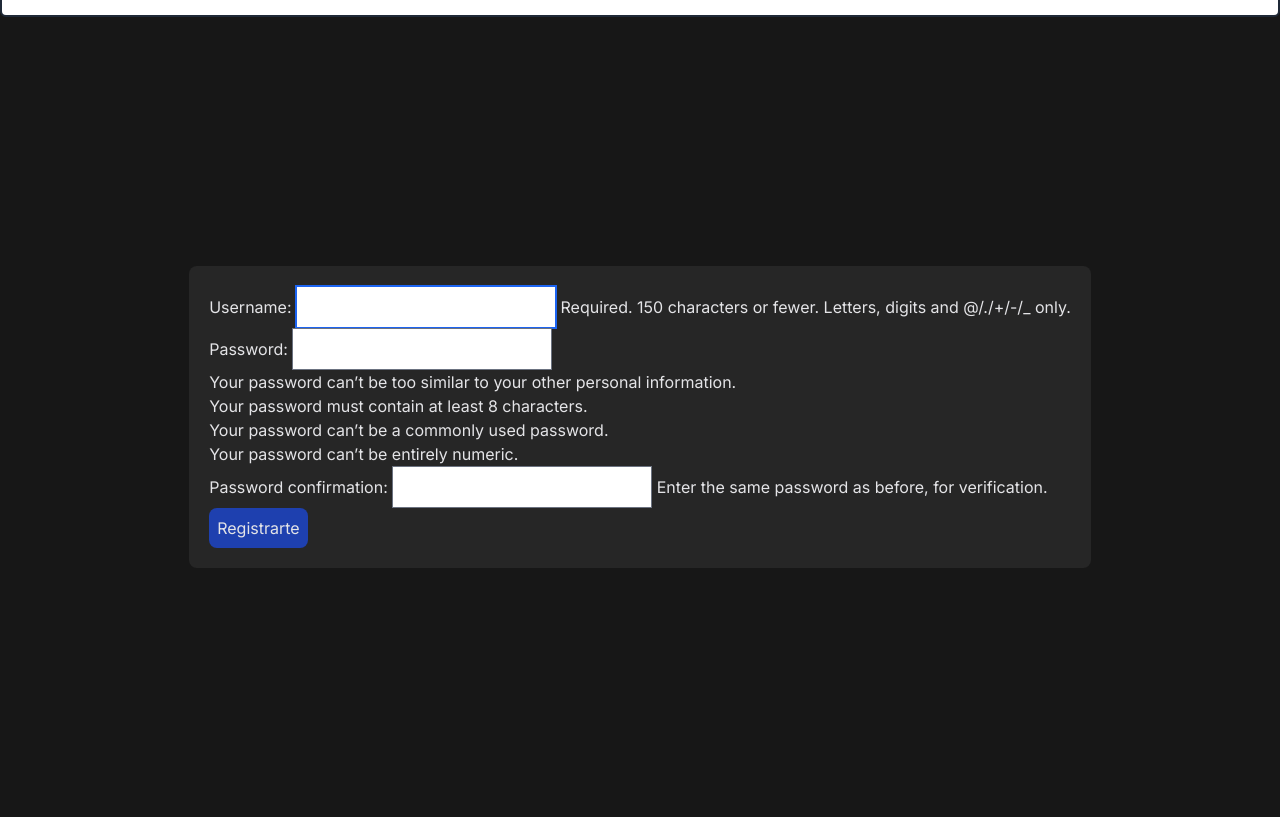
After one commit to Yoru-cyber/Manga_Review, a Django app: page /mangas/signup/ in a window 1280 px wide. The commit adds this page. Shown: the part 319-1136 px from the top of the page. Run offline with Django 5.2, Linux system fonts and the light colour scheme; some libraries are stand-ins or nearby versions.

Commit message:
added signing up and login and modified navbar to display the current status

```diff
--- a/mangas/templates/mangas/base.html
+++ b/mangas/templates/mangas/base.html
@@ -19,6 +19,15 @@
     <title>Manga Review</title>
   </head>
   <body class="font-['Inter'] bg-neutral-900 text-zinc-200">
+      {% if messages %}
+  {% for message in messages %}
+
+  <script>
+    alert("{{ message }}");
+  </script>
+
+  {% endfor %}
+  {% endif %}
     {% include "./navbar.html" %} {% block layout %} {% endblock %}
   </body>
 </html>
--- a/mangas/templates/mangas/navbar.html
+++ b/mangas/templates/mangas/navbar.html
@@ -175,20 +114,22 @@
             >Services</a
           >
         </li>
+        {%if request.user.is_authenticated%}
+        <li>
+          <a href="#" class="block py-2 px-3 text-gray-900 rounded hover:bg-gray-100 md:hover:bg-transparent md:border-0 md:hover:text-blue-700 md:p-0 dark:text-white md:dark:hover:text-blue-500 dark:hover:bg-gray-700 dark:hover:text-white md:dark:hover:bg-transparent">{{request.user}}</a>
+        </li>
+          <li>
+          <a href="{% url 'logout' %}" class="block py-2 px-3 text-gray-900 rounded hover:bg-gray-100 md:hover:bg-transparent md:border-0 md:hover:text-blue-700 md:p-0 dark:text-white md:dark:hover:text-blue-500 dark:hover:bg-gray-700 dark:hover:text-white md:dark:hover:bg-transparent">Cerrar Sesión</a>
+        </li>
+        {%else%}
         <li>
           <a
-            href="#"
+            href="{% url 'login' %}"
             class="block py-2 px-3 text-gray-900 rounded hover:bg-gray-100 md:hover:bg-transparent md:border-0 md:hover:text-blue-700 md:p-0 dark:text-white md:dark:hover:text-blue-500 dark:hover:bg-gray-700 dark:hover:text-white md:dark:hover:bg-transparent"
-            >Pricing</a
+            >Usuario anónimo</a
           >
         </li>
-        <li>
-          <a
-            href="#"
-            class="block py-2 px-3 text-gray-900 rounded hover:bg-gray-100 md:hover:bg-transparent md:border-0 md:hover:text-blue-700 md:p-0 dark:text-white md:dark:hover:text-blue-500 dark:hover:bg-gray-700 dark:hover:text-white md:dark:hover:bg-transparent"
-            >Contact</a
-          >
-        </li>
+        {%endif%}
       </ul>
     </div>
   </div>
--- /dev/null
+++ b/mangas/templates/mangas/signup.html
@@ -0,0 +1,50 @@
+{% extends "./layouts/centered.html" %} {% block content %}
+<form action="" method="POST" class="bg-neutral-800 rounded-lg p-5">
+  {% csrf_token %} {{form.as_p}}
+  <input
+    type="submit"
+    class="button p-2 bg-blue-800 rounded-lg transform hover:bg-blue-900 duration-300 cursor-pointer"
+    value="Registrarte"
+  />
+</form>
+{%endblock%} {% comment %}
+<ul class="flex flex-col justify-center items-center p-5 place-items-baseline">
+  <li class="flex flex-col p-2">
+    <label for="firstname" class="w-fit">Nombre </label>
+    <input
+      type="text"
+      name="firstname"
+      placeholder="John"
+      class="col-span-3"
+      required
+    />
+  </li>
+  <li class="flex flex-col p-2">
+    <label for="email">Email </label>
+    <input
+      type="email"
+      name="email"
+      class="col-span-3"
+      placeholder="John@example.com"
+      required
+    />
+  </li>
+  <li class="flex flex-col p-2">
+    <label for="password">Contraseña </label>
+    <input
+      type="password"
+      name="password"
+      placeholder="1234"
+      class="col-span-3 w-fit"
+      required
+    />
+  </li>
+  <li class="mt-5">
+    <input
+      type="submit"
+      class="button p-2 bg-blue-800 rounded-lg transform hover:bg-blue-900 duration-300 cursor-pointer"
+      value="Registrarte"
+    />
+  </li>
+</ul>
+{% endcomment %}
--- a/mangas/urls.py
+++ b/mangas/urls.py
@@ -5,4 +5,7 @@ from . import views
 urlpatterns = [
     path("", views.index, name="index"),
     path("<int:manga_id>/", views.details, name="details"),
+    path("login/", views.loginUser, name="login"),
+    path("user/logout/", views.logoutUser, name="logout"),
+    path("signup/", views.signup, name="signup"),
 ]
--- a/mangas/views.py
+++ b/mangas/views.py
@@ -1,6 +1,10 @@
-from django.shortcuts import render
+from django.shortcuts import redirect, render
 from django.template import loader
-from django.http import HttpResponse, Http404
+from django.http import Http404, HttpRequest
+from django.contrib.auth.forms import UserCreationForm
+from django.contrib import messages
+from django.contrib.auth.models import User
+from django.contrib.auth import login, logout, authenticate
 from .models import Manga
 
 
@@ -14,10 +18,45 @@ def index(request):
 
 
 # Create your views here.
-def details(request, manga_id):
+def details(request, manga_id: int):
     try:
         manga = Manga.objects.get(pk=manga_id)
     except Manga.DoesNotExist:
         raise Http404("Question does not exist")
     context = {"manga": manga}
     return render(template_name="mangas/details.html", request=request, context=context)
+
+
+def loginUser(request: HttpRequest):
+    if request.method == "POST":
+        username = request.POST.get("username").lower()
+        password = request.POST.get("password")
+        if User.objects.filter(username=username).exists() is False:
+            messages.error(request, "El usuario no existe")
+            return redirect("index")
+        user = authenticate(request=request, username=username, password=password)
+        if user is not None:
+            login(request=request, user=user)
+            return redirect("index")
+        else:
+            messages.error(request, "Usuario o contraseña incorrecta")
+    return render(template_name="mangas/login_user.html", request=request, context={})
+
+
+def logoutUser(request):
+    logout(request=request)
+    return redirect("index")
+
+
+def signup(request: HttpRequest):
+    form = UserCreationForm()
+    if request.method == "POST":
+        form = UserCreationForm(request.POST)
+        if form.is_valid():
+            user = form.save(commit=False)
+            user.username = user.username.lower()
+            user.save()
+            login(request, user)
+            return redirect("index")
+    context = {"form": form}
+    return render(template_name="mangas/signup.html", request=request, context=context)
```
Also changed, not shown: other parts of mangas/templates/mangas/navbar.html (+7 -68 lines), mangas/templates/mangas/login_user.html (added, +37 -0 lines).
